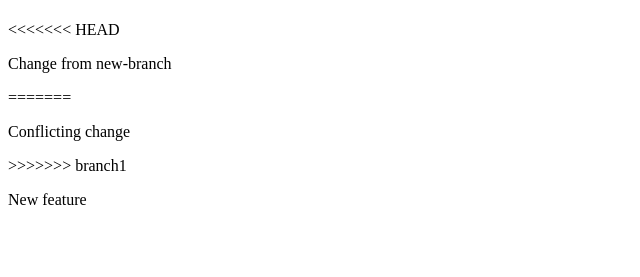
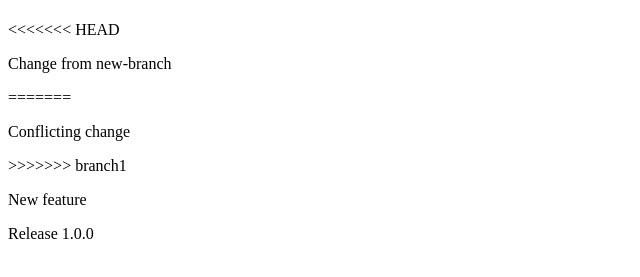
Before and after one commit to Emanuele-P/U5-W3-D4, a plain HTML site: page index.html in a window 1280 px wide. Shown: the part 59-336 px from the top of the page, without its empty margins (0-640 px from the left). Drawn offline with Linux system fonts and the light colour scheme.

Commit message:
Prepare release 1.0.0

```diff
--- a/index.html
+++ b/index.html
@@ -19,3 +19,4 @@
 </html><p>Conflicting change</p>
 >>>>>>> branch1
 <p>New feature</p>
+<p>Release 1.0.0</p>
```
